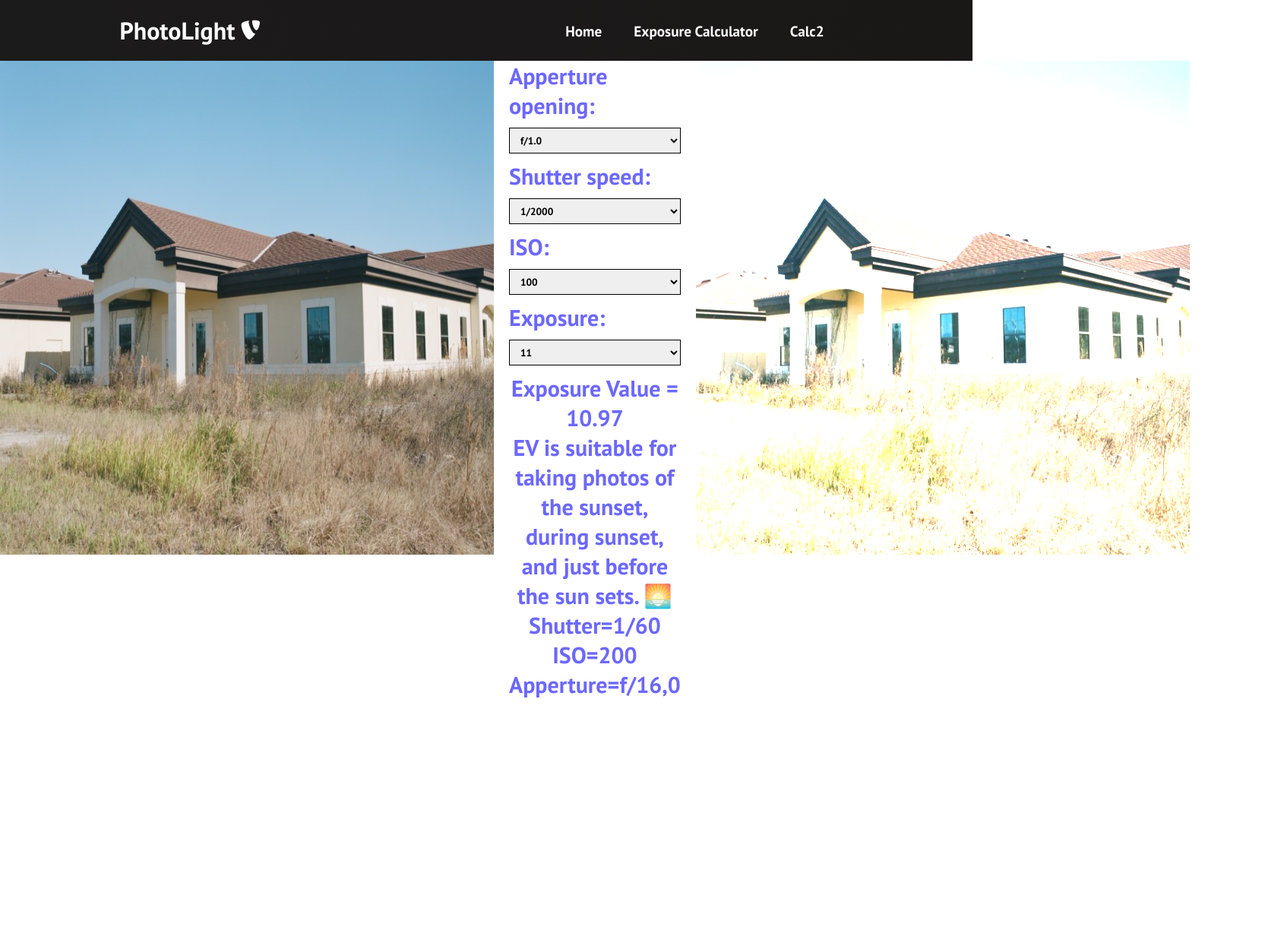
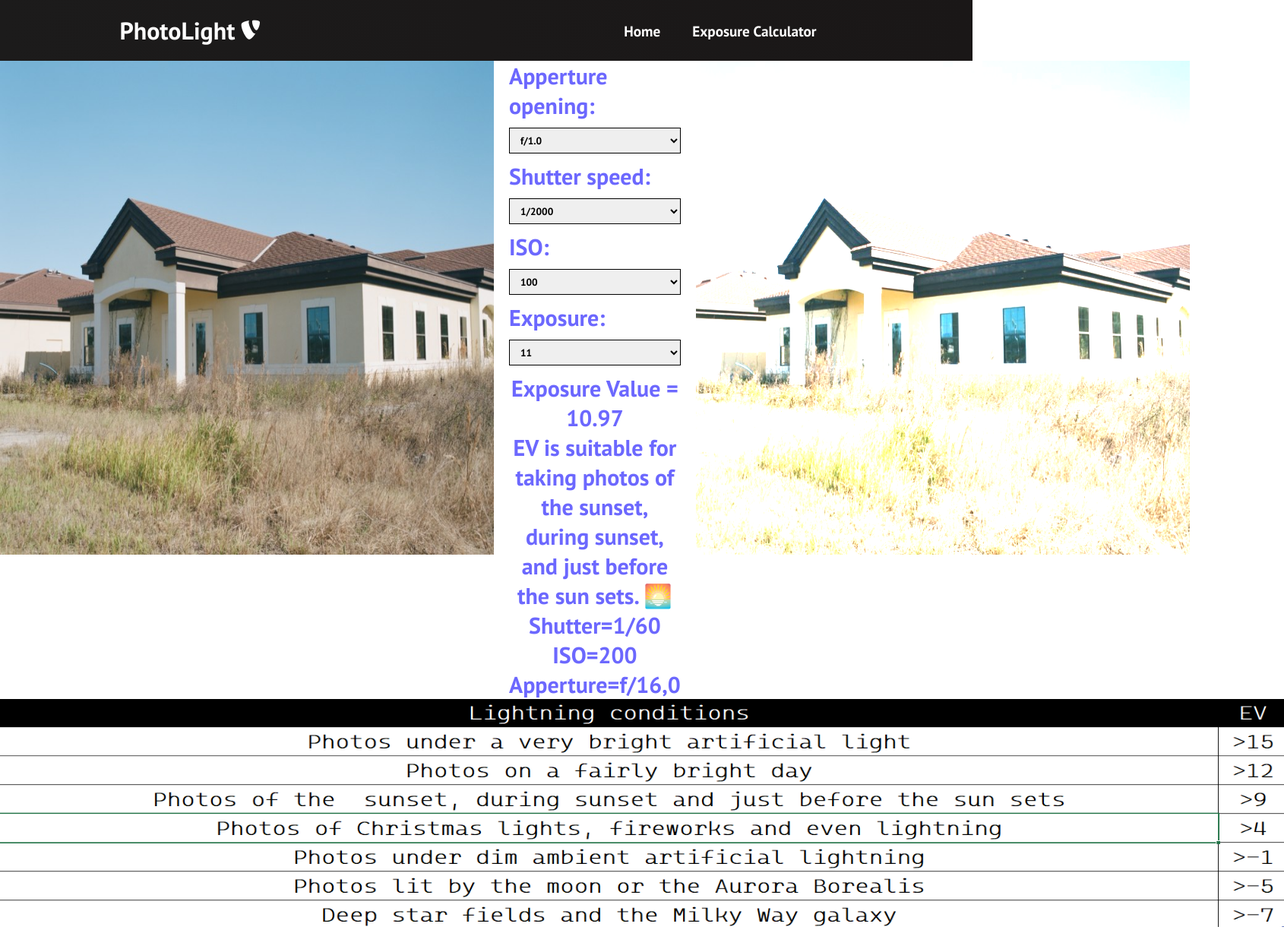
Before and after one commit to AdrianSzym96/InzynieriaOprogramowania, a React (Create React App) app in the folder Code/my-app/: page /calculator in a window 1280 px wide. Shown: the whole page at 76% size, 1690 px wide, since content can reach past the window. Before the commit the page ends 920 px from the top, so only its background shows below. Built offline with nearby package versions, Linux system fonts and the light colour scheme; the HTML template or start-up script is replaced by a standard one.

Commit message:
final touches

```diff
--- a/Code/my-app/src/App.css
+++ b/Code/my-app/src/App.css
@@ -47,11 +47,6 @@
   cursor: pointer;
 }
 
-.calculator img {
-  border-radius: 50%;
-  padding: 150px;
-  float: left;
-}
 
 .calculator {
   text-align: center;
@@ -66,7 +61,11 @@
   text-align: left;
   display: block;
 }
-
+.centerImage
+{
+ text-align:center;
+ display:block;
+}
 .calculator input, .calculator textarea, .calculator select {
   float: left;
 width: 100%;
@@ -171,3 +170,8 @@
  .Ev-Brightness--8 {
   Filter: brightness(10%);
  }
+
+ .outer {
+  border: 1px solid red;
+  width:100%
+}
--- a/Code/my-app/src/components/Navbar.js
+++ b/Code/my-app/src/components/Navbar.js
@@ -50,15 +50,7 @@
                 Exposure Calculator
               </Link>
             </li>
-            <li className='nav-item'>
-              <Link
-                to='/Calc2'
-                className='nav-links'
-                onClick={closeMobileMenu}
-              >
-                Calc2
-              </Link>
-            </li>
+
 
             <li>
               <Link
--- a/Code/my-app/src/components/pages/Calculator.js
+++ b/Code/my-app/src/components/pages/Calculator.js
@@ -1,7 +1,9 @@
 import React from 'react';
 import '../../App.css';
 import {useState} from "react";
-import photo0 from './0.jpg'
+import photo0 from './0.jpg';
+import photo1 from './1.jpeg';
+
 
 
  const Calculator = () => {
@@ -304,7 +306,9 @@
         </div>
 
         </div>
-
+        <div classname='centerImage'>
+        <img src={photo1} width="1690" height="300"  />
+        </div>
       </>
   );
 }
```
Also changed, not shown: Code/my-app/src/components/pages/1.jpeg (added).
